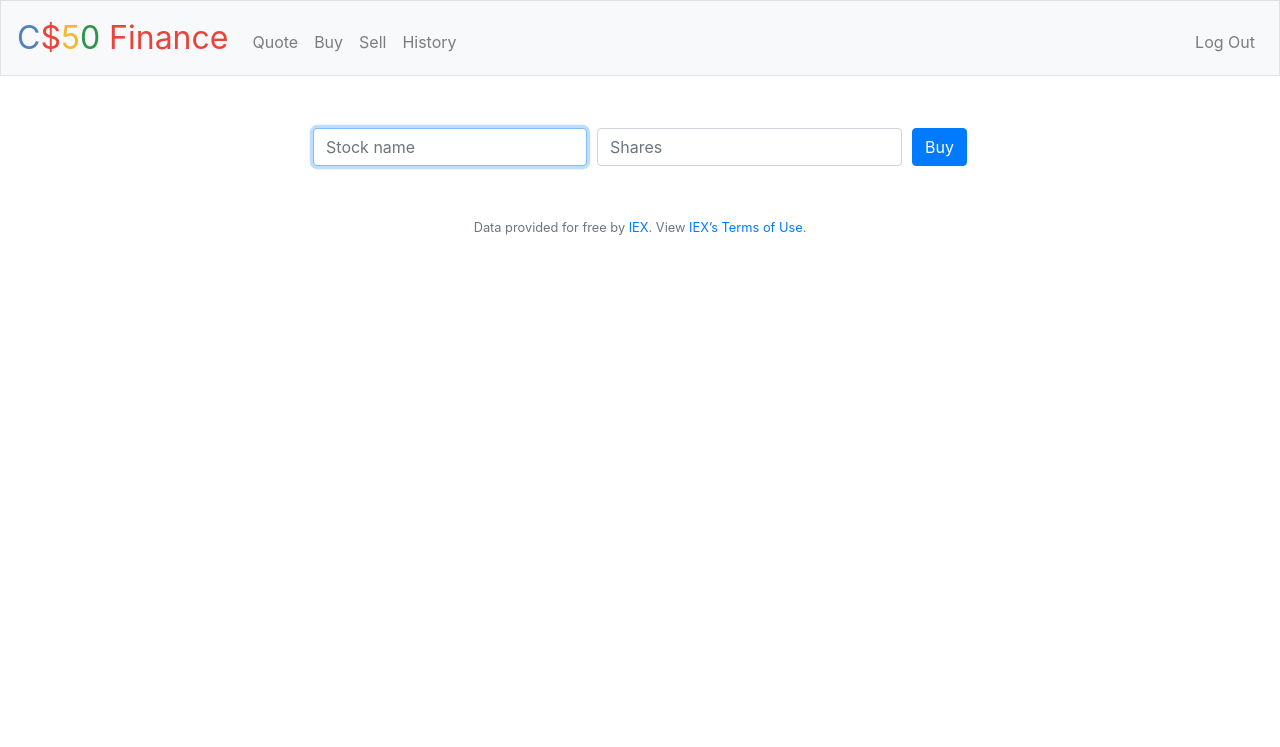
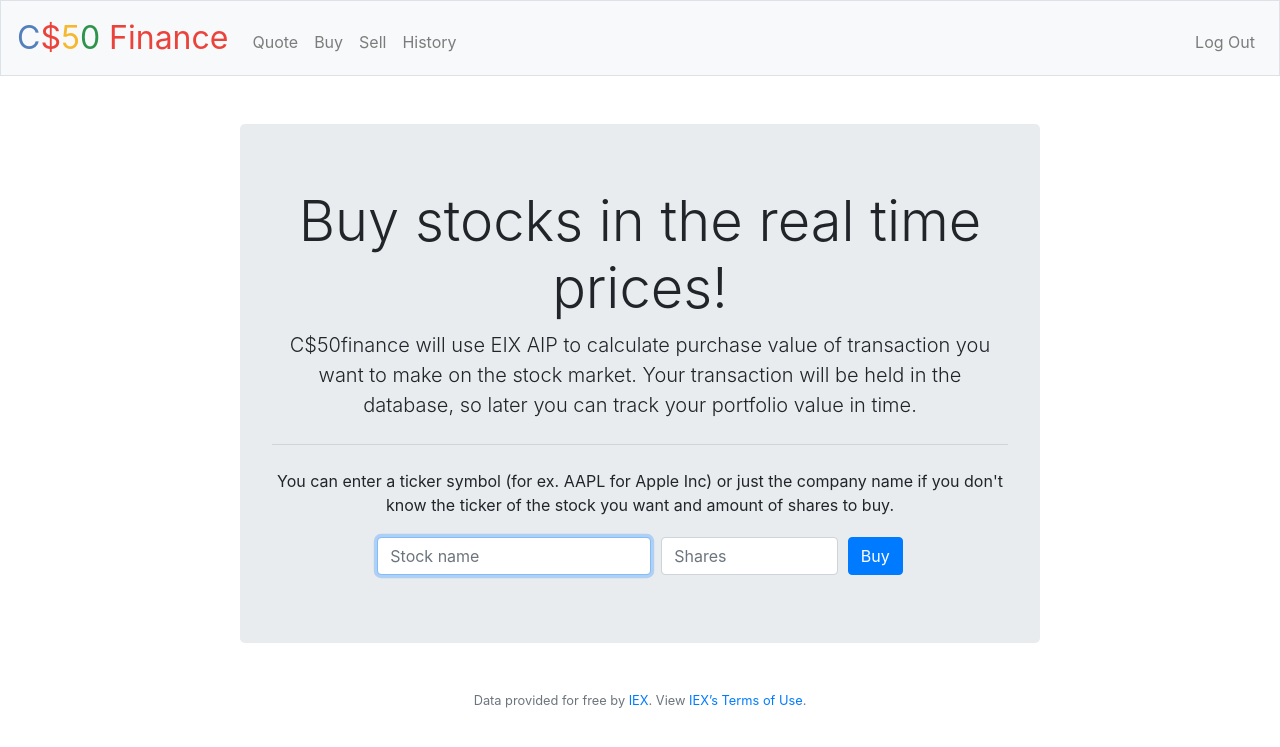
Before and after one commit to mgxmajewski/cs50_finance, a Flask app: page /buy in a window 1280 px wide. Shown: the top 747 px of the page. Run offline with Flask 2, Linux system fonts and the light colour scheme; a user stored in the database is signed in; some libraries are stand-ins or nearby versions.

Commit message:
Adjust jumbotron style and add description to buy template.

```diff
--- a/static/styles.css
+++ b/static/styles.css
@@ -32,10 +32,14 @@ table {
     }
 }
 
-
 main img {
     /* Constrain images on small screens */
     max-width: 100%;
+}
+
+.jumbotron{
+    max-width: 800px;
+    margin: auto;
 }
 
 /*CUSTOM - stock lookup feature*/
--- a/templates/buy.html
+++ b/templates/buy.html
@@ -5,6 +5,11 @@
 {% endblock %}
 
 {% block main %}
+    <div class="jumbotron">
+        <h1 class="display-4">Buy stocks in the real time prices!</h1>
+        <p class="lead">C$50finance will use EIX AIP to calculate purchase value of transaction you want to make on the stock market. Your transaction will be held in the database, so later you can track your portfolio value in time.</p>
+        <hr class="my-4">
+        <p>You can enter a ticker symbol (for ex. AAPL for Apple Inc) or just the company name if you don't know the ticker of the stock you want and amount of shares to buy.</p>
         <form id="stock form" novalidate action="/buy" method="post">
             <div class="form-row align-items-center justify-content-center">
                 <div class="col-auto my-1">
@@ -23,12 +28,15 @@
                             autofocus class="form-control"
                             name="shares"
                             placeholder="Shares"
-                        type="number">
+                            type="number"
+                            min="0"
+                    >
                 </div>
                 <div class="col-auto my-1">
                     <button class="btn btn-primary" type="submit">Buy</button>
                 </div>
             </div>
         </form>
+    </div>
     <script src="{{ url_for('static', filename='suggestions.js') }}"></script>
 {% endblock %}
```
Also changed, not shown: templates/quote.html (+6 -21 lines). Lines whose indentation alone changed are shown as unchanged.
